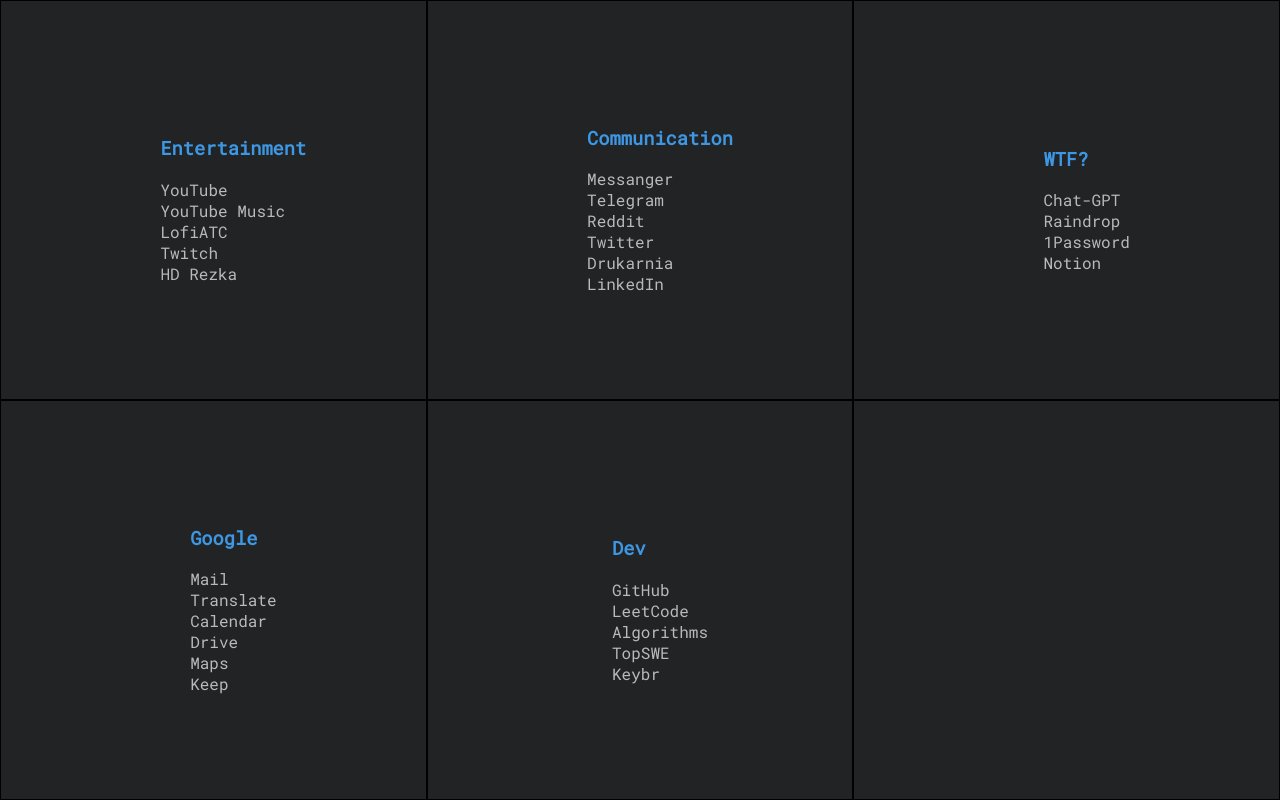
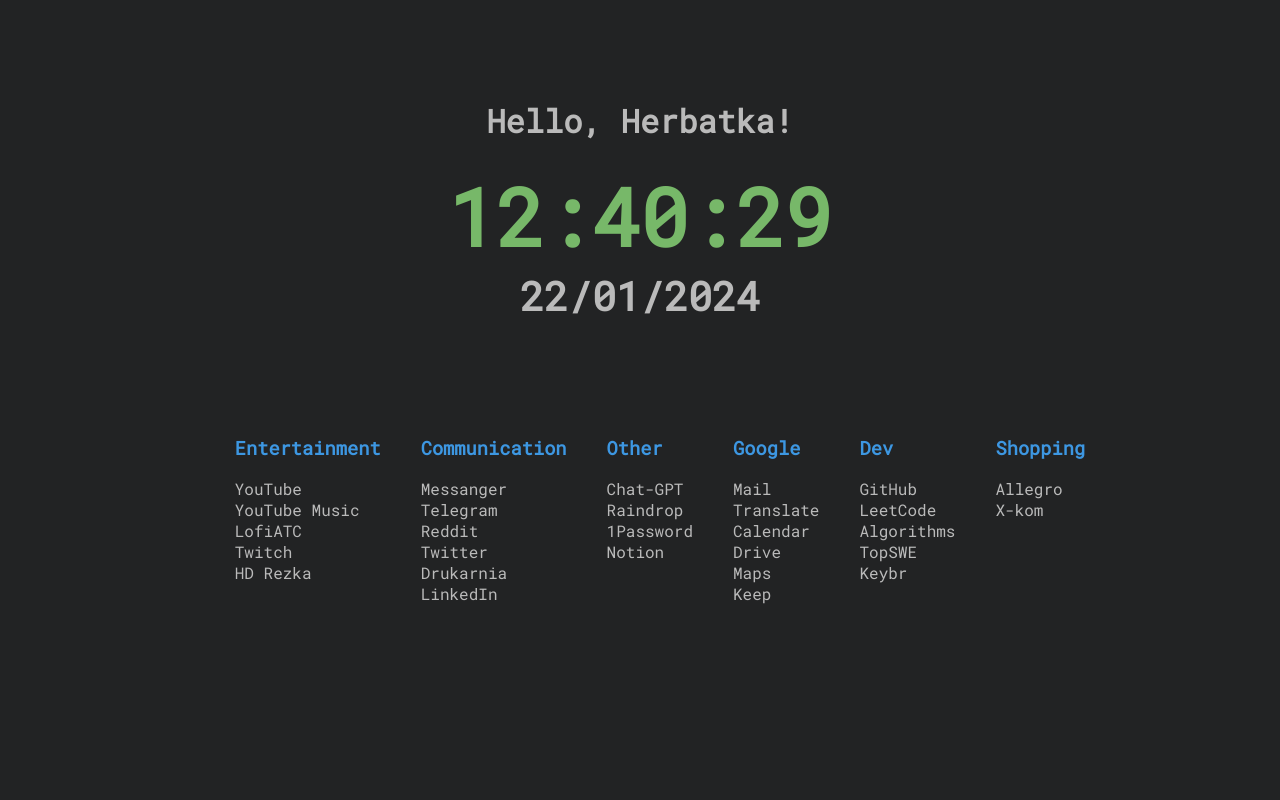
Before and after one commit to hrbtk/hrbtk.github.io, a plain HTML site: page index.html in a window 1280 px wide. Drawn offline with Linux system fonts and the light colour scheme.

Commit message:
updated page and style, added datetimescript

```diff
--- a/index.html
+++ b/index.html
@@ -3,12 +3,18 @@
   <head>
     <meta charset="UTF-8" />
     <meta name="viewport" content="width=device-width, initial-scale=1.0" />
-    <title>Stast Page</title>
+    <title>Start Page</title>
     <link rel="stylesheet" href="style.css" />
+    <script src="index.js"></script>
   </head>
   <body>
     <div class="container">
-      <div class="row">
+      <div class="row1">
+        <h1>Hello, Herbatka!</h1>
+        <p id="time"></p>
+        <p id="date"></p>
+      </div>
+      <div class="row2">
         <div class="section">
           <ul>
             <li><h3 class="header">Entertainment</h3></li>
@@ -32,15 +38,13 @@
         </div>
         <div class="section">
           <ul>
-            <li><h3 class="header">WTF?</h3></li>
+            <li><h3 class="header">Other</h3></li>
             <li><a href="https://chat.openai.com/">Chat-GPT</a></li>
             <li><a href="https://app.raindrop.io/">Raindrop</a></li>
             <li><a href="https://my.1password.com/">1Password</a></li>
             <li><a href="https://www.notion.so/">Notion</a></li>
           </ul>
         </div>
-      </div>
-      <div class="row">
         <div class="section">
           <ul>
             <li><h3 class="header">Google</h3></li>
@@ -62,7 +66,13 @@
             <li><a href="https://www.keybr.com/">Keybr</a></li>
           </ul>
         </div>
-        <div class="section"></div>
+        <div class="section">
+          <ul>
+            <li><h3 class="header">Shopping</h3></li>
+            <li><a href="https://allegro.pl/">Allegro</a></li>
+            <li><a href="https://www.x-kom.pl/">X-kom</a></li>
+          </ul>
+        </div>
       </div>
     </div>
   </body>
--- /dev/null
+++ b/index.js
@@ -0,0 +1,10 @@
+function refreshTime() {
+  const timeDisplay = document.getElementById("time");
+  const dateDisplay = document.getElementById("date");
+  const timeString = new Date().toLocaleTimeString('en-GB');
+  const dateString = new Date().toLocaleDateString('en-GB');
+  // const formattedString = dateString.replace(", ", " - ");
+  timeDisplay.textContent = timeString;
+  dateDisplay.textContent = dateString;
+}
+setInterval(refreshTime, 100);
--- a/style.css
+++ b/style.css
@@ -1,9 +1,9 @@
-@import url('https://fonts.googleapis.com/css2?family=Roboto+Mono&display=swap');
+@import url("https://fonts.googleapis.com/css2?family=Roboto+Mono:ital,wght@0,400;1,700&display=swap");
 
 body {
   margin: 0;
   padding: 0;
-  font-family: 'Roboto Mono', monospace;
+  font-family: "Roboto Mono", monospace;
   background-color: rgb(34, 35, 36);
   color: rgb(186, 186, 186);
 }
@@ -14,24 +14,48 @@ body {
   justify-content: space-around;
 }
 
-.row {
+.row1 {
+  display: flex;
+  flex-flow: column;
+  width: 100dvw;
+  height: 50dvh;
+
+  justify-content: center;
+  align-items: center;
+}
+
+#time,
+#date {
+  font-weight: 700;
+  padding: 0;
+  margin: 0;
+}
+
+#time {
+  color: rgb(119, 184, 105);
+  font-size: 10vh;
+}
+
+#date {
+  font-size: 5vh;
+}
+
+.row2 {
   display: flex;
   flex-flow: row;
   flex-wrap: wrap;
   width: 100dvw;
+  height: 50dvh;
+  justify-content: center;
 }
 
 .section {
-  /* background: tomato; */
-  border: 1px solid black;
-  height: calc(50dvh - 2px);
-  flex: 1;
-
+  /* flex: 1; */
 
   display: flex;
   flex-direction: column;
-  justify-content:center;
-  align-items: center;
+  justify-content: start;
+  align-items: start;
 }
 
 ul {
```
